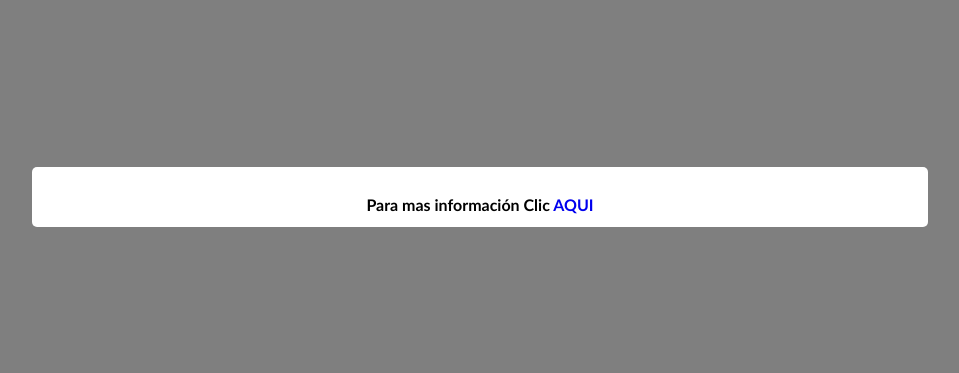
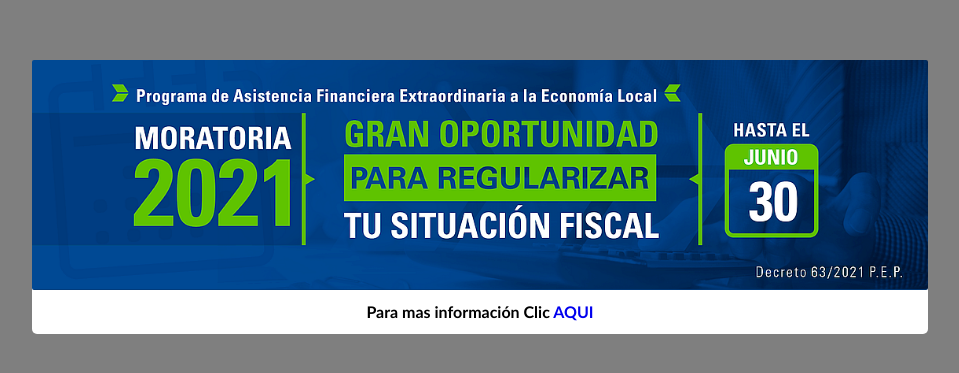
Before and after one commit to DGR-FORMOSA/POPUP_NIVEL_DIOS, a plain HTML site: page mipopup.html in a window 1280 px wide. Shown: the part 203-576 px from the top of the page, without its empty margins (160-1119 px from the left). Drawn offline with Linux system fonts and the light colour scheme.

Commit message:
Update mipopup.html

```diff
--- a/mipopup.html
+++ b/mipopup.html
@@ -14,7 +14,7 @@
         <label for="cerrar" id="btn-cerrar">X</label>
         <div class="modal">
             <div class="contenido">
-                <a href="https://www.dgrformosa.gob.ar/consultas/adhesion_moratoria.php" target="_blank" style="text-decoration: none;"><img src="POPUPFILES/slide_moratoria.png" alt="" ></a>
+                <a href="https://www.dgrformosa.gob.ar/consultas/adhesion_moratoria.php" target="_blank" style="text-decoration: none;"><img src="slide_moratoria.png" alt="" ></a>
                 <h2>Para mas información Clic <a href="https://www.dgrformosa.gob.ar/consultas/ayuda/ayuda_moratoria.pdf" target="_blank" style="text-decoration: none;"> AQUI</a></h2>
             </div>
         </div>
```
